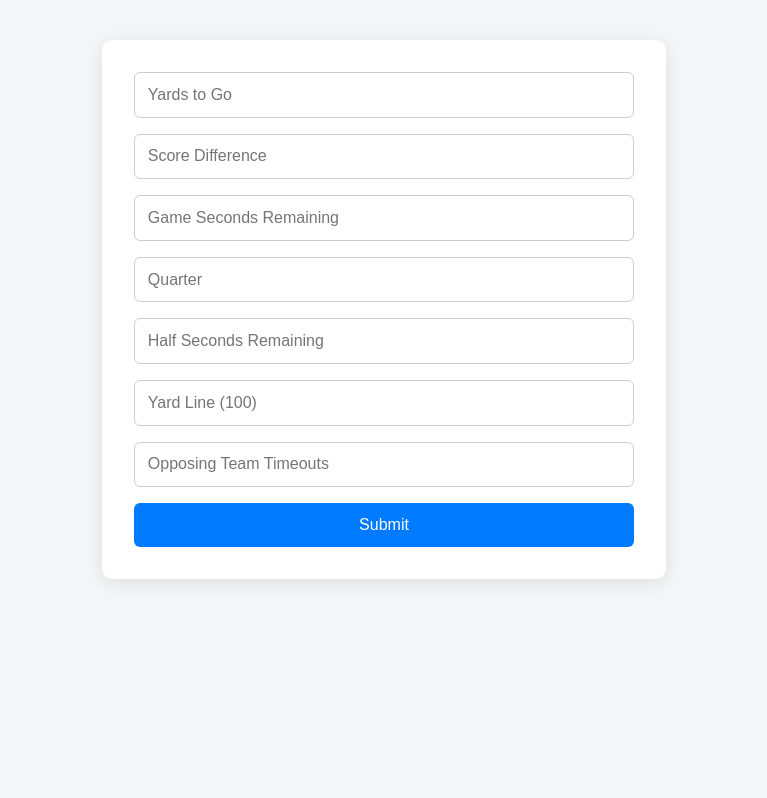
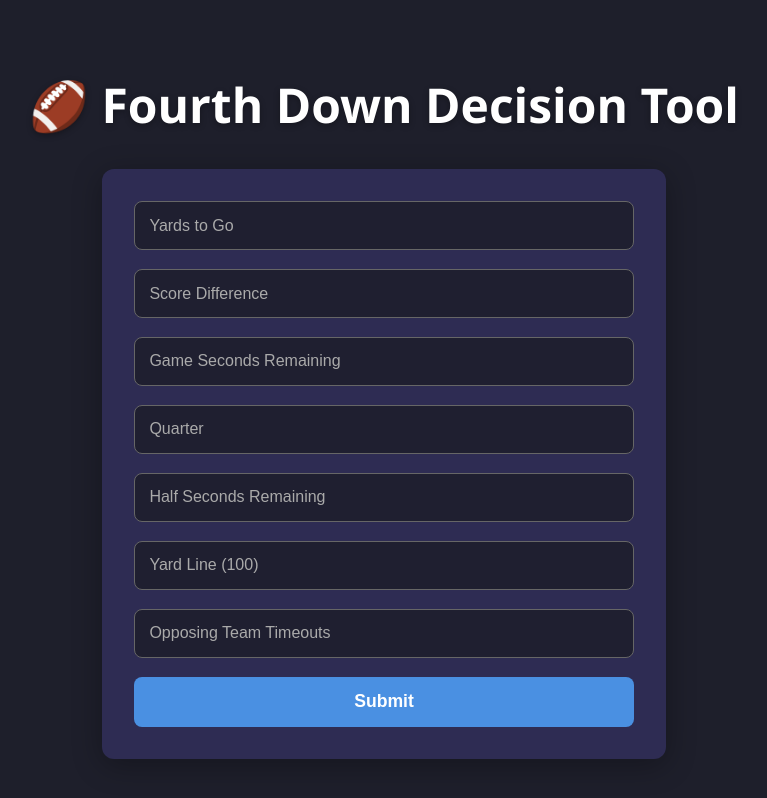
Before and after one commit to surjadhanaAristo/Fourth-Down-Decision, a plain HTML site: page frontend/public/index.html in a window 1280 px wide. Shown: the whole page, without its empty margins (256-1023 px from the left). Drawn offline with Linux system fonts and the light colour scheme.

Commit message:
updated index.html
updated interface

```diff
--- a/frontend/public/index.html
+++ b/frontend/public/index.html
@@ -7,56 +7,76 @@
   <style>
     body {
       font-family: 'Segoe UI', sans-serif;
-      background-color: #f4f6f8;
+      background-color: #1e1f2b;
+      color: #f5f5f5;
       display: flex;
       flex-direction: column;
       align-items: center;
       padding: 2rem;
+      min-height: 100vh;
+    }
+
+    h1 {
+      font-size: 3rem;
+      font-weight: 700;
+      margin-bottom: 2rem;
+      color: #ffffff;
+      text-align: center;
+      text-shadow: 0 2px 6px rgba(0, 0, 0, 0.3);
     }
 
     form {
-      background-color: #ffffff;
+      background-color: #2e2c53;
       padding: 2rem;
-      border-radius: 10px;
-      box-shadow: 0 4px 20px rgba(0, 0, 0, 0.1);
+      border-radius: 12px;
+      box-shadow: 0 6px 30px rgba(0, 0, 0, 0.3);
       width: 100%;
       max-width: 500px;
       display: flex;
       flex-direction: column;
-      gap: 1rem;
+      gap: 1.2rem;
     }
 
     input {
-      padding: 0.8rem;
-      border: 1px solid #ccc;
-      border-radius: 6px;
+      padding: 0.9rem;
+      border: 1px solid #666;
+      border-radius: 8px;
       font-size: 1rem;
+      background-color: #1f1f30;
+      color: #fff;
+    }
+
+    input::placeholder {
+      color: #aaa;
     }
 
     button {
-      padding: 0.8rem;
-      background-color: #007bff;
+      padding: 0.9rem;
+      background-color: #4a90e2;
       color: white;
       border: none;
-      border-radius: 6px;
-      font-size: 1rem;
+      border-radius: 8px;
+      font-size: 1.1rem;
+      font-weight: bold;
       cursor: pointer;
-      transition: background-color 0.2s ease-in-out;
+      transition: background-color 0.25s ease-in-out;
     }
 
     button:hover {
-      background-color: #0056b3;
+      background-color: #357bd8;
     }
 
     #output {
-      margin-top: 1.5rem;
-      font-size: 1.2rem;
-      color: #333;
+      margin-top: 2rem;
+      font-size: 1.4rem;
+      color: #ffffff;
       text-align: center;
     }
   </style>
 </head>
 <body>
+
+  <h1>🏈 Fourth Down Decision Tool</h1>
 
   <form id="form">
     <input name="ydstogo" placeholder="Yards to Go" required />
@@ -94,9 +114,9 @@
         });
 
         const data = await res.json();
-        document.getElementById("output").innerText = `Decision: ${data.decision}`;
+        document.getElementById("output").innerText = `📣 Decision: ${data.decision}`;
       } catch (err) {
-        document.getElementById("output").innerText = "Error: Failed to get prediction.";
+        document.getElementById("output").innerText = "❌ Error: Failed to get prediction.";
         console.error(err);
       }
     };
```
